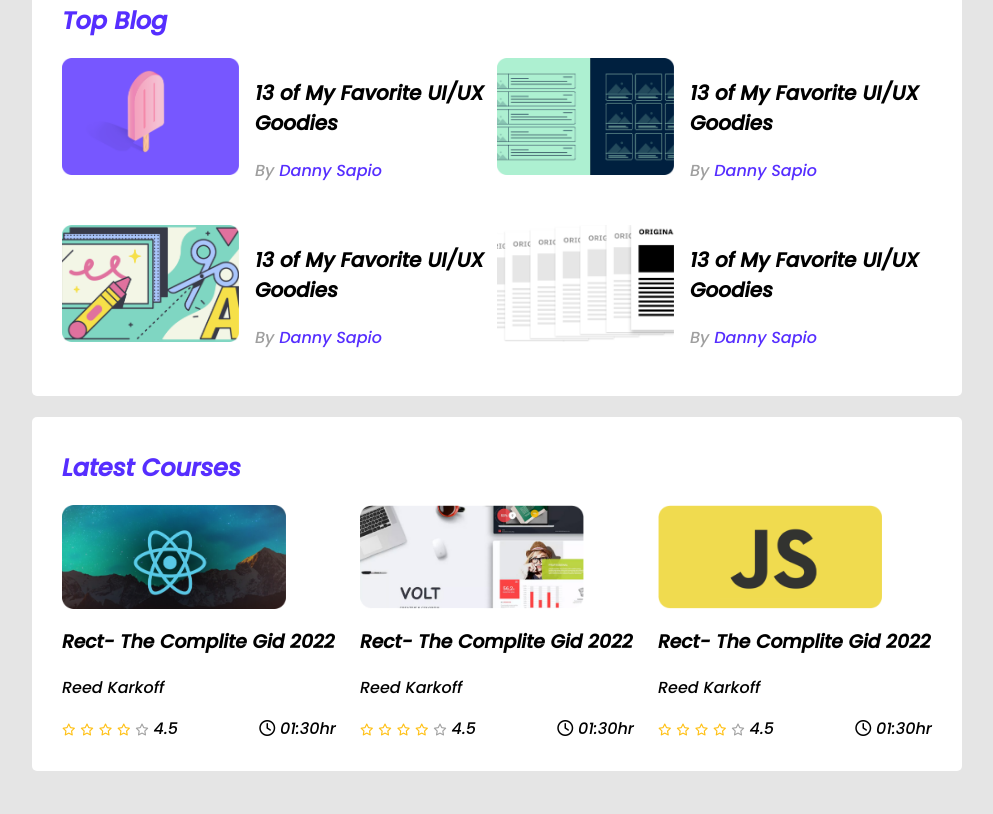
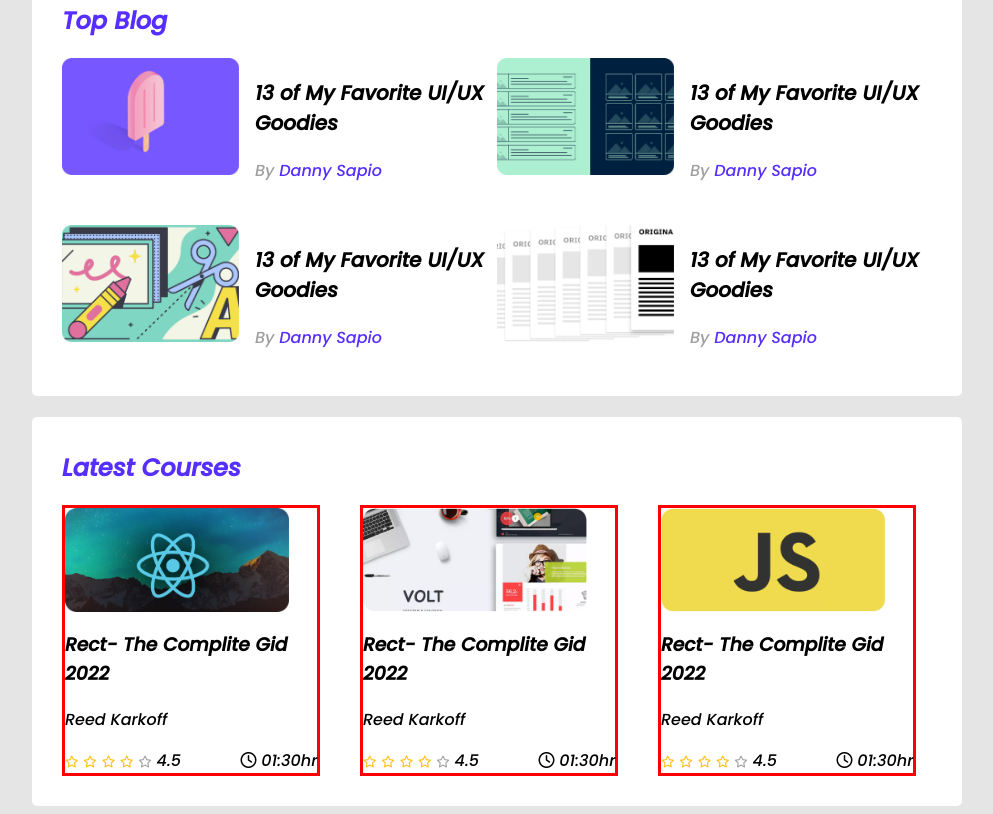
Before and after one commit to MdArefineAhamedJoy/Leder-bord-prctice, a plain HTML site: page index.html in a window 1280 px wide. Shown: the part 329-1143 px from the top of the page, without its empty margins (143-1136 px from the left). Before the commit the page ends 1108 px from the top, so only its background shows below. Drawn offline with Linux system fonts and the light colour scheme.

Commit message:
new push

```diff
--- a/index.html
+++ b/index.html
@@ -98,7 +98,7 @@
      <section class="container">
         <h2 class="section-title">Latest Courses</h2>
         <div class="courses">
-           <div class="course">
+           <div class="course width">
              <div class="course-banner">
                 <img src="images/courses/course-1.png" alt="">
              </div>
@@ -126,7 +126,7 @@
                </div>
              </div>
            </div>
-           <div class="course">
+           <div class="course width">
              <div class="course-banner">
                 <img src="images/courses/course-2.png" alt="">
              </div>
@@ -154,7 +154,7 @@
                </div>
              </div>
            </div>
-           <div class="course">
+           <div class="course width">
              <div class="course-banner">
                 <img src="images/courses/course-3.png" alt="">
              </div>
--- a/style.css
+++ b/style.css
@@ -87,9 +87,17 @@ hr{
   grid-template-columns: repeat(3,1fr);
   column-gap: 24px;
 }
+.width{
+  background-color: #FFFFFF;
+  width: 252.42px;
+  border:3px solid red;
+
+
+}
 .course .course-banner img{
   width: 224px;
   height: 104px;
+
 }
 
 .course-info{
```
